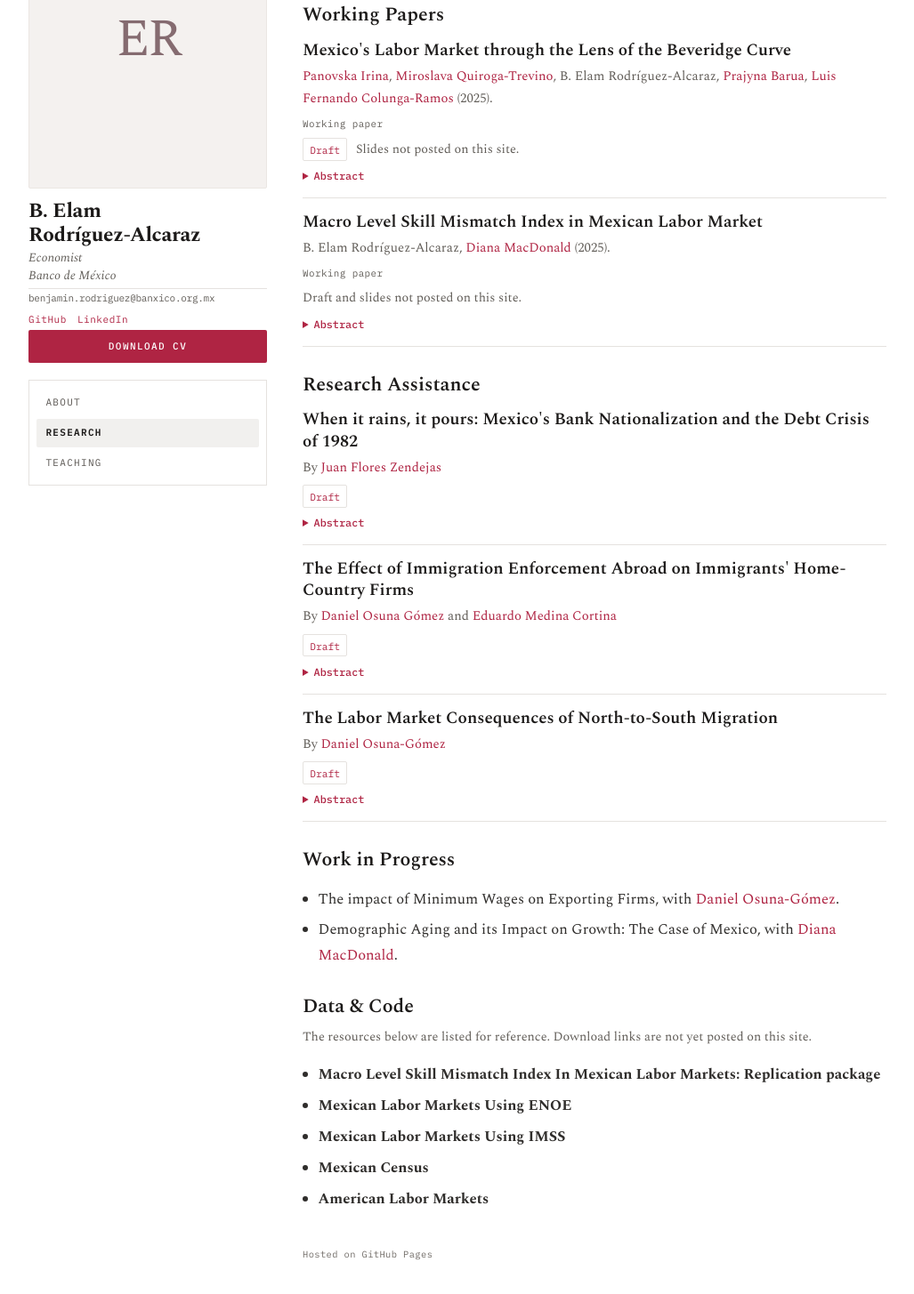
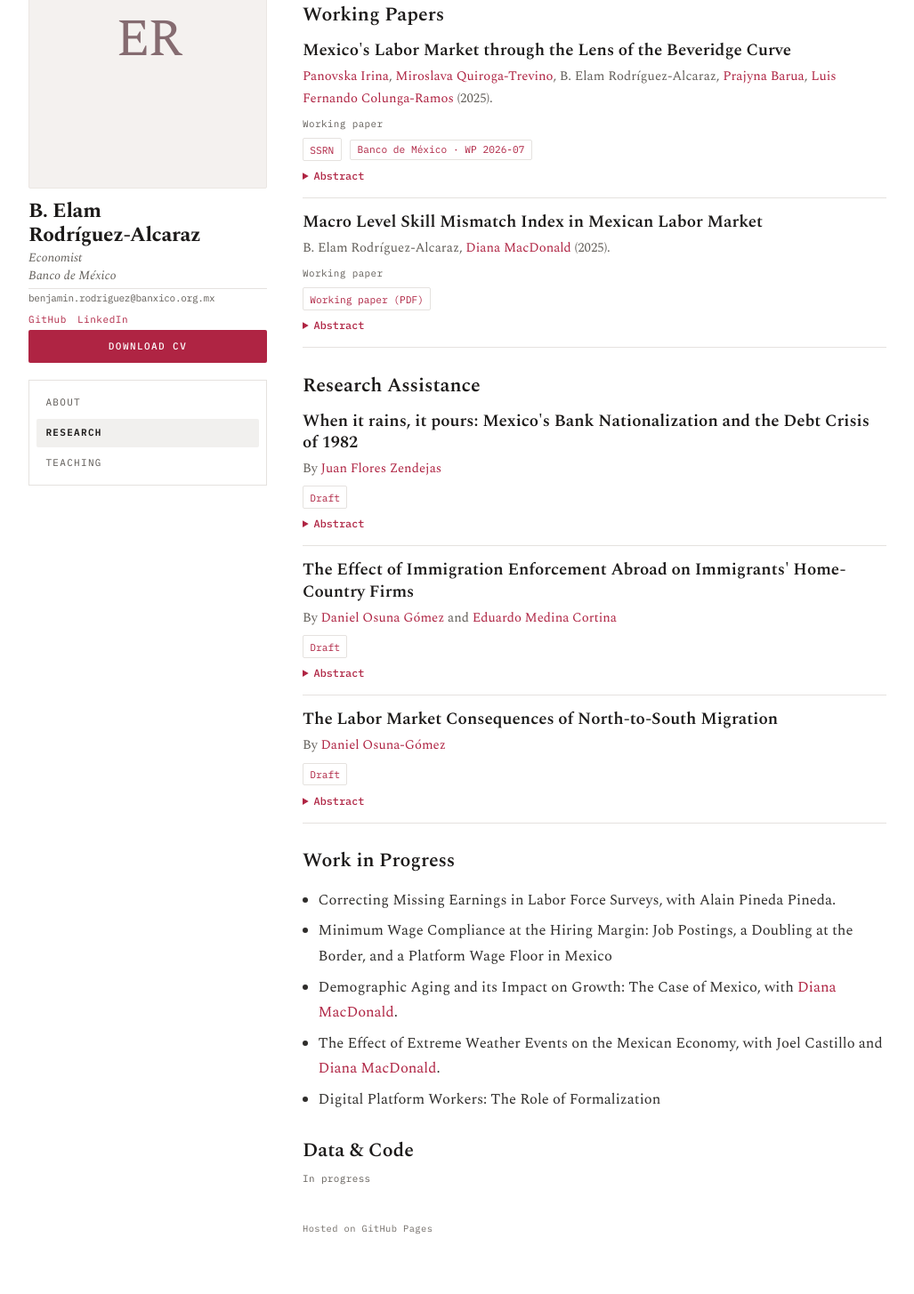
Before and after one commit to BElamRodriguezAlcaraz/BElamRodriguezAlcaraz.github.io, a plain HTML site: page research.html in a window 1280 px wide. Shown: the part 167-1622 px from the top of the page at 89% size, without its empty margins (126-1153 px from the left). Drawn offline with nearby package versions, Linux system fonts and the light colour scheme.

Commit message:
Update working papers, research projects, and teaching

```diff
--- a/research.html
+++ b/research.html
@@ -67,8 +67,8 @@
       </div>
 
       <div class="link-buttons">
-        <a class="btn paper" href="https://papers.ssrn.com/sol3/papers.cfm?abstract_id=5387586" target="_blank" rel="noopener">Draft</a>
-        <span class="resource-status small">Slides not posted on this site.</span>
+        <a class="btn paper" href="https://papers.ssrn.com/sol3/papers.cfm?abstract_id=5387586" target="_blank" rel="noopener">SSRN</a>
+        <a class="btn paper" href="https://www.banxico.org.mx/publications-and-press/banco-de-mexico-working-papers/%7BD5ADB1BD-06FC-C287-5F9C-6CD822969E52%7D.pdf" target="_blank" rel="noopener">Banco de México · WP 2026-07</a>
       </div>
 
       <details class="abstract">
@@ -100,7 +100,7 @@
       </div>
 
       <div class="link-buttons">
-        <span class="resource-status small">Draft and slides not posted on this site.</span>
+        <a class="btn paper" href="https://www.dianamacdonald.com/_files/ugd/755207_22e1c7cc51cb4d3ca29c2de4c6c94c72.pdf" target="_blank" rel="noopener">Working paper (PDF)</a>
       </div>
 
       <details class="abstract">
@@ -195,22 +195,18 @@
   <section class="section">
     <h2 id="work-in-progress">Work in Progress</h2>
     <ul class="clean">
-      <li>The impact of Minimum Wages on Exporting Firms, with <a href="https://sites.google.com/view/danielosunagomez" target="_blank" rel="noopener">Daniel Osuna-Gómez</a>.</li>
+      <li>Correcting Missing Earnings in Labor Force Surveys, with Alain Pineda Pineda.</li>
+      <li>Minimum Wage Compliance at the Hiring Margin: Job Postings, a Doubling at the Border, and a Platform Wage Floor in Mexico</li>
       <li>Demographic Aging and its Impact on Growth: The Case of Mexico, with <a href="https://www.dianamacdonald.com/" target="_blank" rel="noopener">Diana MacDonald</a>.</li>
+      <li>The Effect of Extreme Weather Events on the Mexican Economy, with Joel Castillo and <a href="https://www.dianamacdonald.com/" target="_blank" rel="noopener">Diana MacDonald</a>.</li>
+      <li>Digital Platform Workers: The Role of Formalization</li>
     </ul>
   </section>
 
   <!-- ===== Data & Code ===== -->
   <section class="section">
     <h2 id="data-code">Data &amp; Code</h2>
-    <p class="section-intro small">The resources below are listed for reference. Download links are not yet posted on this site.</p>
-    <ul class="clean">
-      <li><strong>Macro Level Skill Mismatch Index In Mexican Labor Markets: Replication package</strong></li>
-      <li><strong>Mexican Labor Markets Using ENOE</strong></li>
-      <li><strong>Mexican Labor Markets Using IMSS</strong></li>
-      <li><strong>Mexican Census</strong></li>
-      <li><strong>American Labor Markets</strong></li>
-    </ul>
+    <p class="badge">In progress</p>
   </section>
   <footer class="site-footer">Hosted on GitHub Pages</footer>
 </main>
```
Also changed, not shown: teaching.html (+4 -0 lines).
